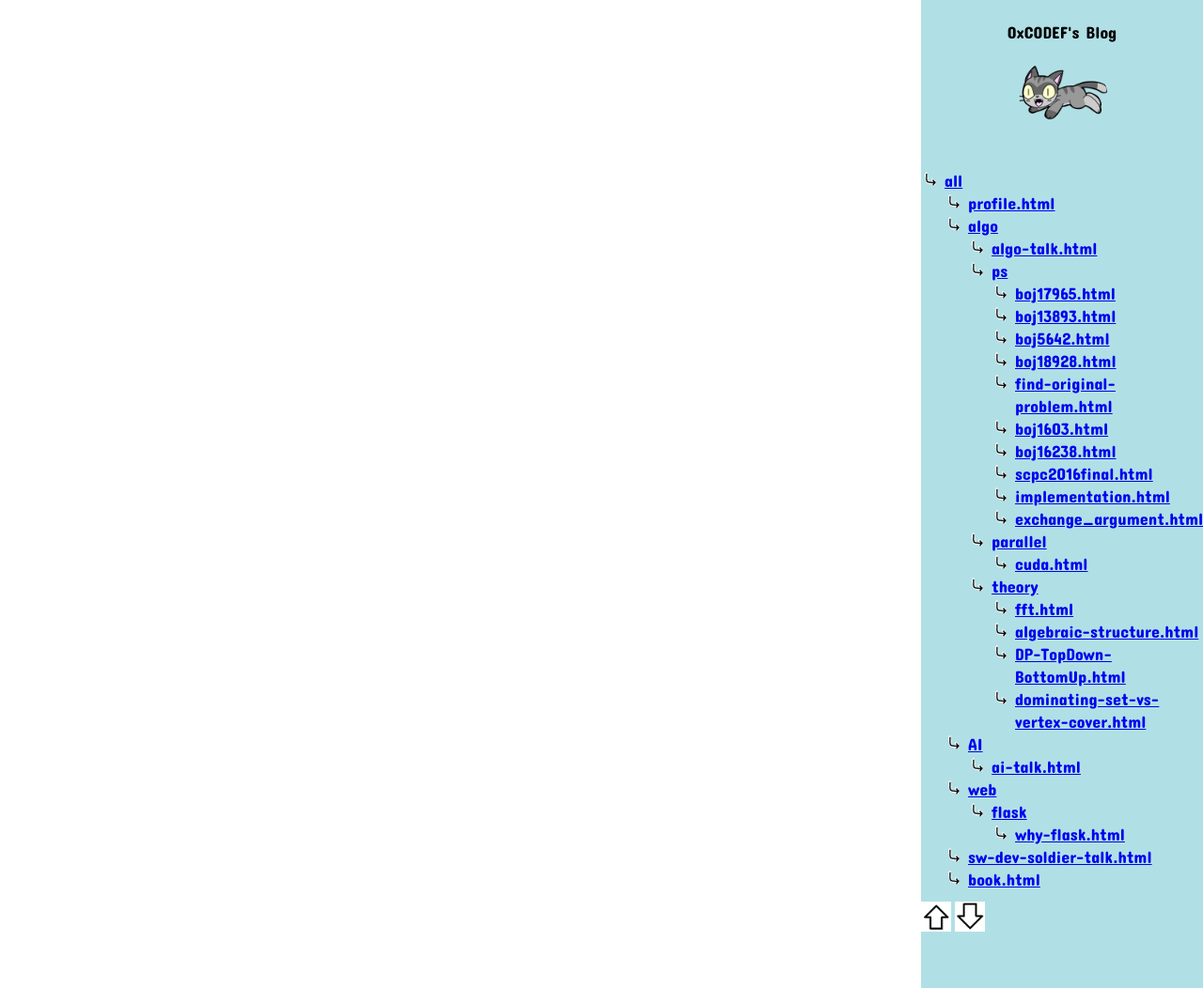
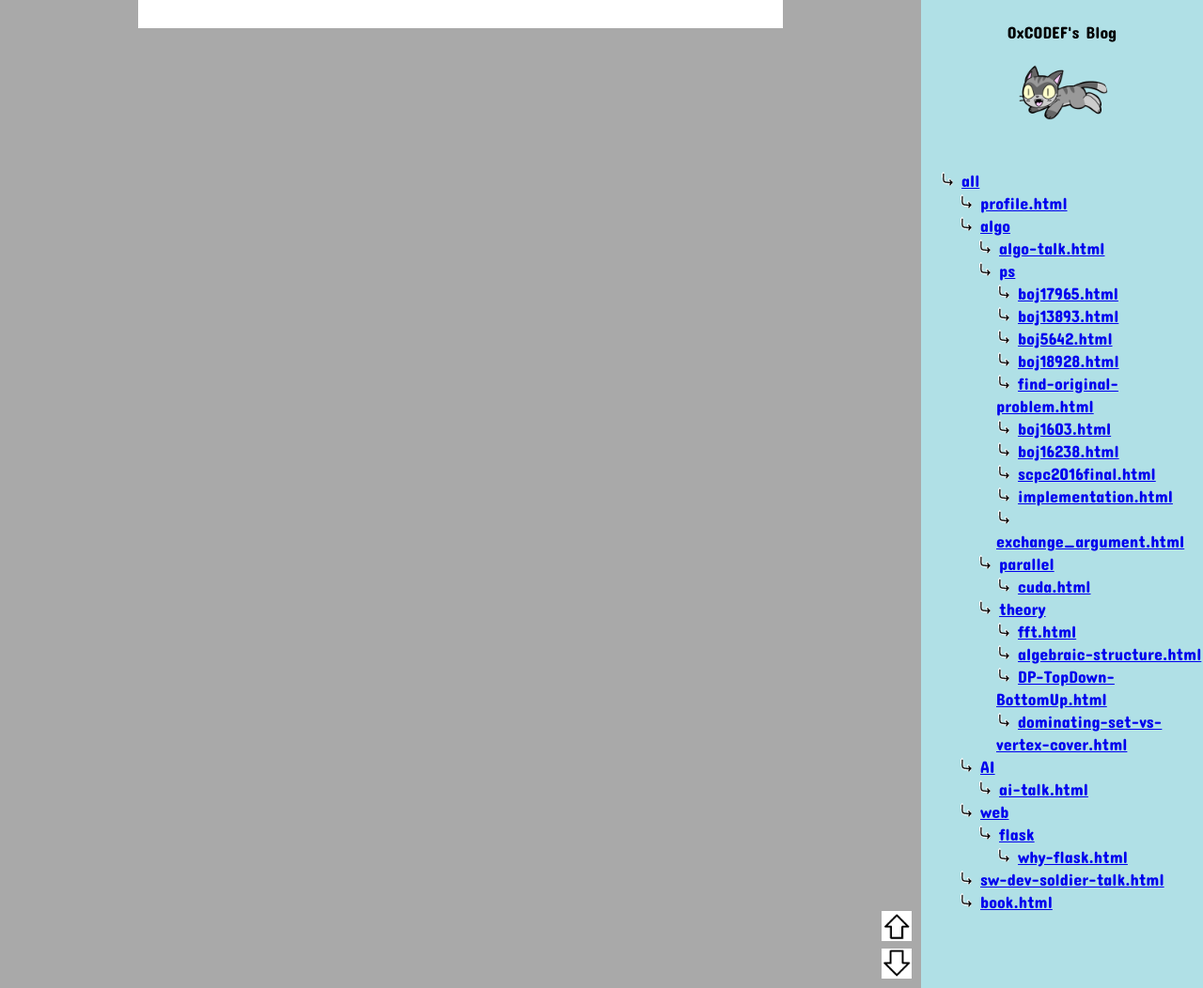
Before and after one commit to 0xC0DEF/Blog, a Flask app: page / in a window 1280 px wide. Shown: the whole page at 94% size. Run offline with Flask 2, Linux system fonts and the light colour scheme; some libraries are stand-ins or nearby versions.

Commit message:
list hide/show upd & misc

```diff
--- a/static/base.css
+++ b/static/base.css
@@ -3,11 +3,11 @@
 	src: url("ConcertOne.ttf");
 }
 
-p,li,a{ font: 18px/24px BaseFont }
+p,li,a{ font: 18px/24px BaseFont; /*color:red;*/}
 
 .side_li{
-    margin-left:-15px;
-	list-style-image: url('side_li.png');
+	margin-left:-20px;
+	list-style: none;
 }
 
 #side_bar{
@@ -39,9 +39,24 @@ p,li,a{ font: 18px/24px BaseFont }
 	width: calc(100% - 300px);
 	height: 100%;
 	overflow: auto;
+	background-color: darkgrey;
 }
 
 #content_aligner{
 	margin: 0 auto;
+	padding: 15px;
 	width: 67%;
+	background-color: white;
 }
+
+#to_top{
+	position: fixed;
+	bottom: 50px;
+	right: 310px;
+}
+
+#to_bottom{
+	position: fixed;
+	bottom: 10px;
+	right: 310px;
+}
--- a/static/docs/base.html
+++ b/static/docs/base.html
@@ -11,6 +11,7 @@
 			<img id="profile_image" src="/static/profile_image.gif" alt="Profile Image" width="100"/>
 			{% macro make_menu(node) -%}
 			<li class="side_li">
+				<img src="/static/side_li.png" onclick="javascript: var x=$(this).parent().children().filter('ul'); if(x.is(':hidden')) x.show(); else x.hide();"/>
 				<a href="{{node.href}}">{{node.text}}</a>
 				<ul>
 				{%- for child in node.children -%}
```
